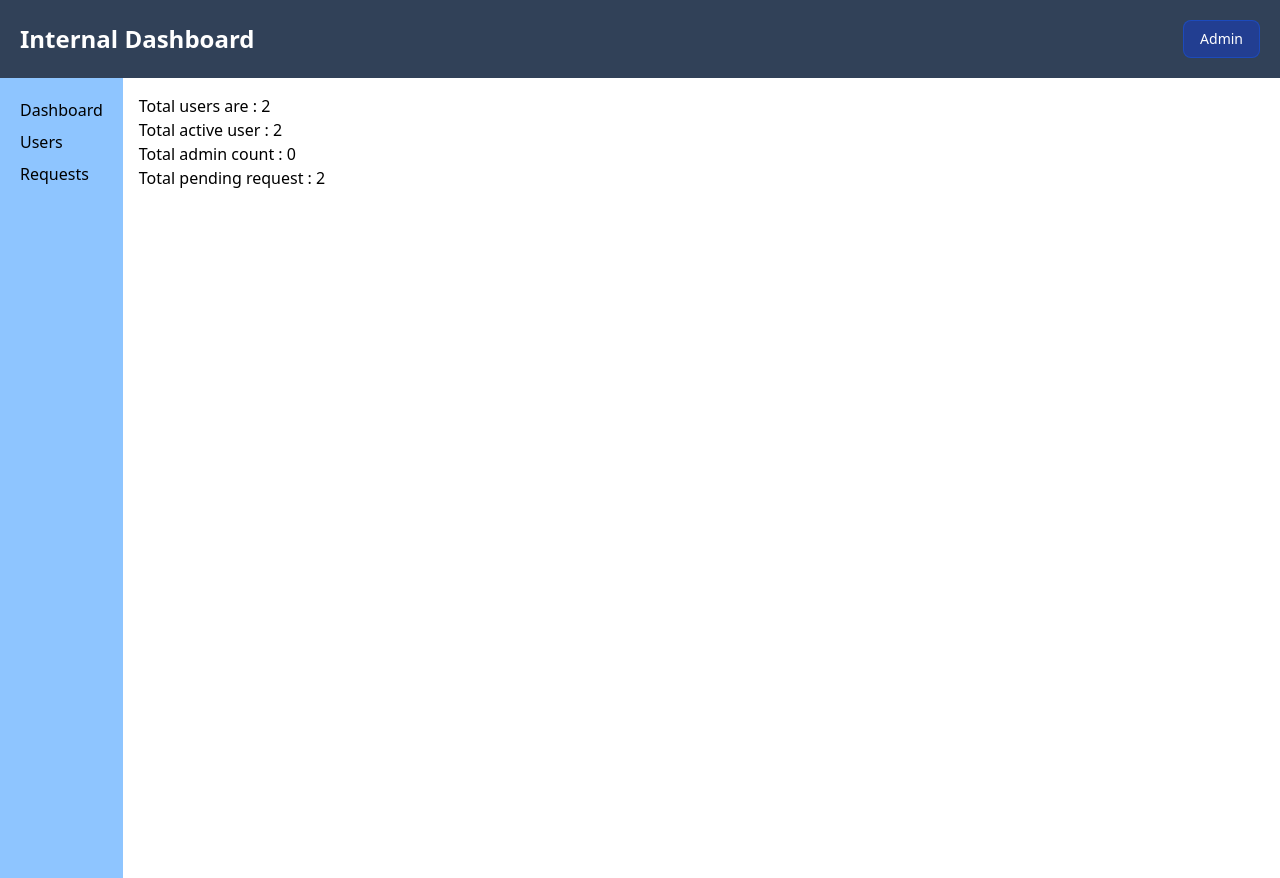
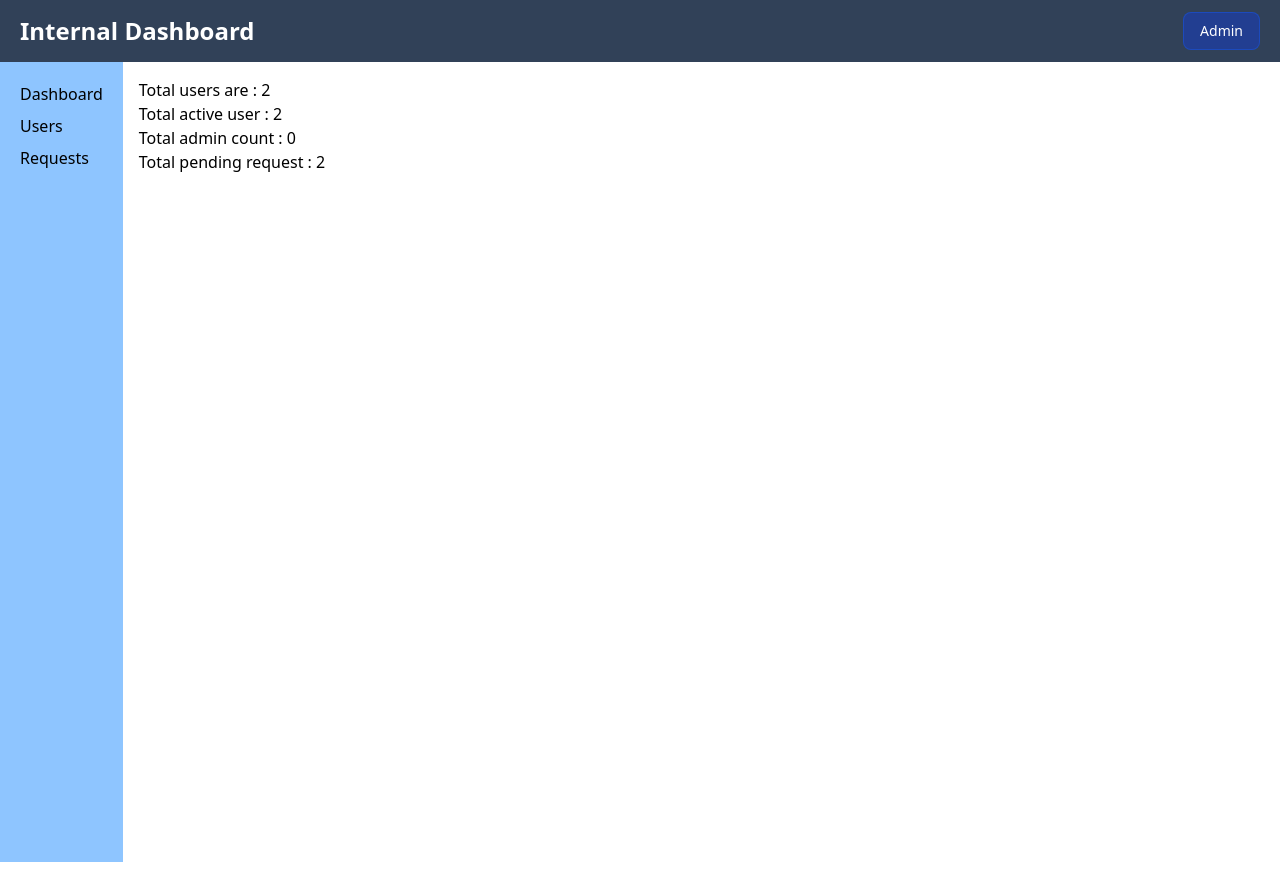
Before and after one commit to itsgauravkumar07/internal-user-management-dashboard, a React (Vite) app: page /dashboard in a window 1280 px wide. Built offline with nearby package versions, Linux system fonts and the light colour scheme.

Commit message:
Decrease the padding of navbar

```diff
--- a/src/components/Navbar.jsx
+++ b/src/components/Navbar.jsx
@@ -5,7 +5,7 @@ export default function Navbar(){
     const { currentRole } = useAppContext();
 
     return (
-        <nav className='flex justify-between bg-slate-700 items-center py-5 px-5 '>
+        <nav className='flex justify-between bg-slate-700 items-center py-3 px-5 '>
             <h1 className='font-bold text-2xl text-white'>Internal Dashboard</h1>
             <p className='text-sm px-4 py-2 bg-blue-800/60 text-white font-medium rounded-lg border border-blue-600/40'>{ currentRole }</p>
         </nav>
```
